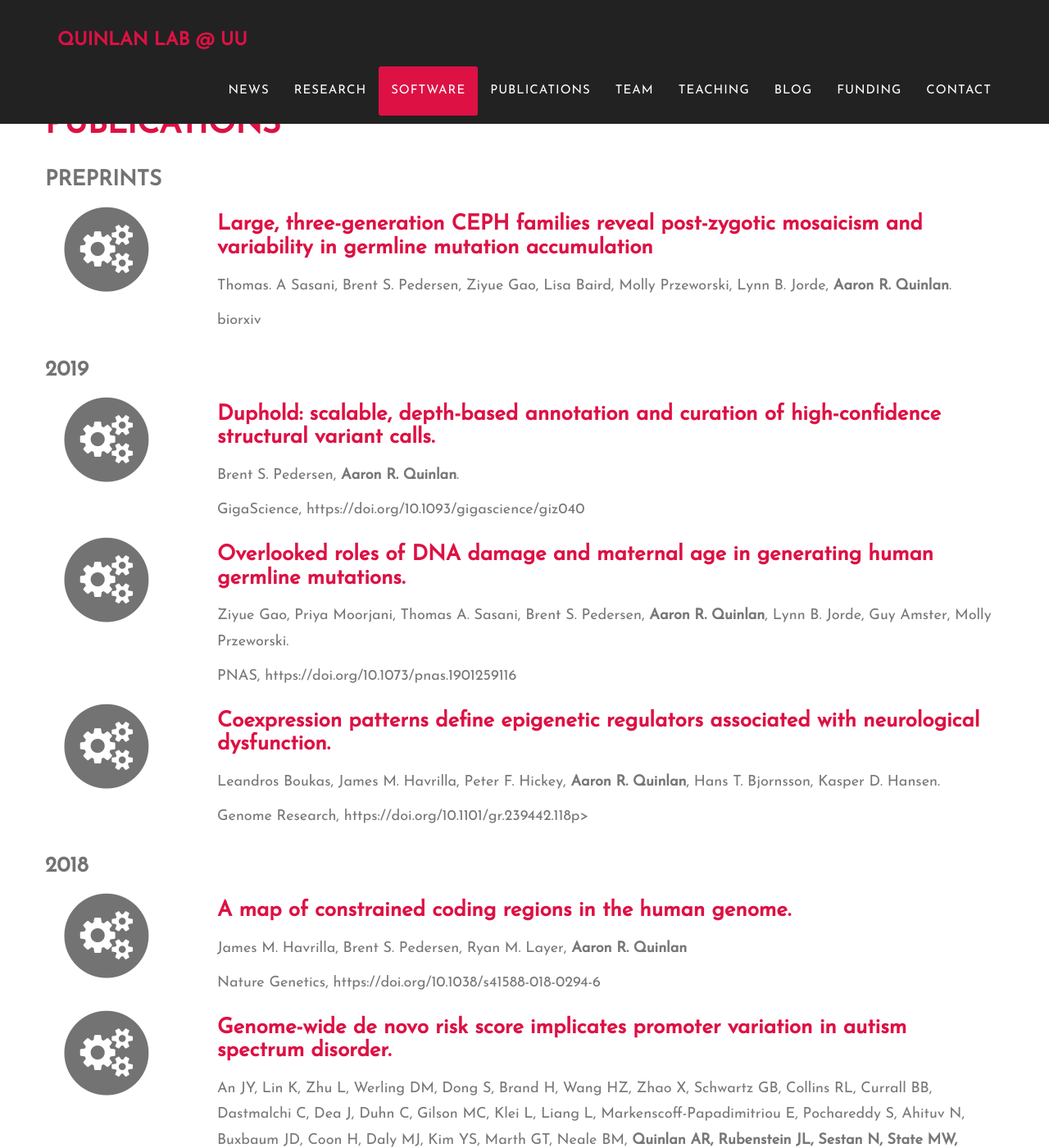
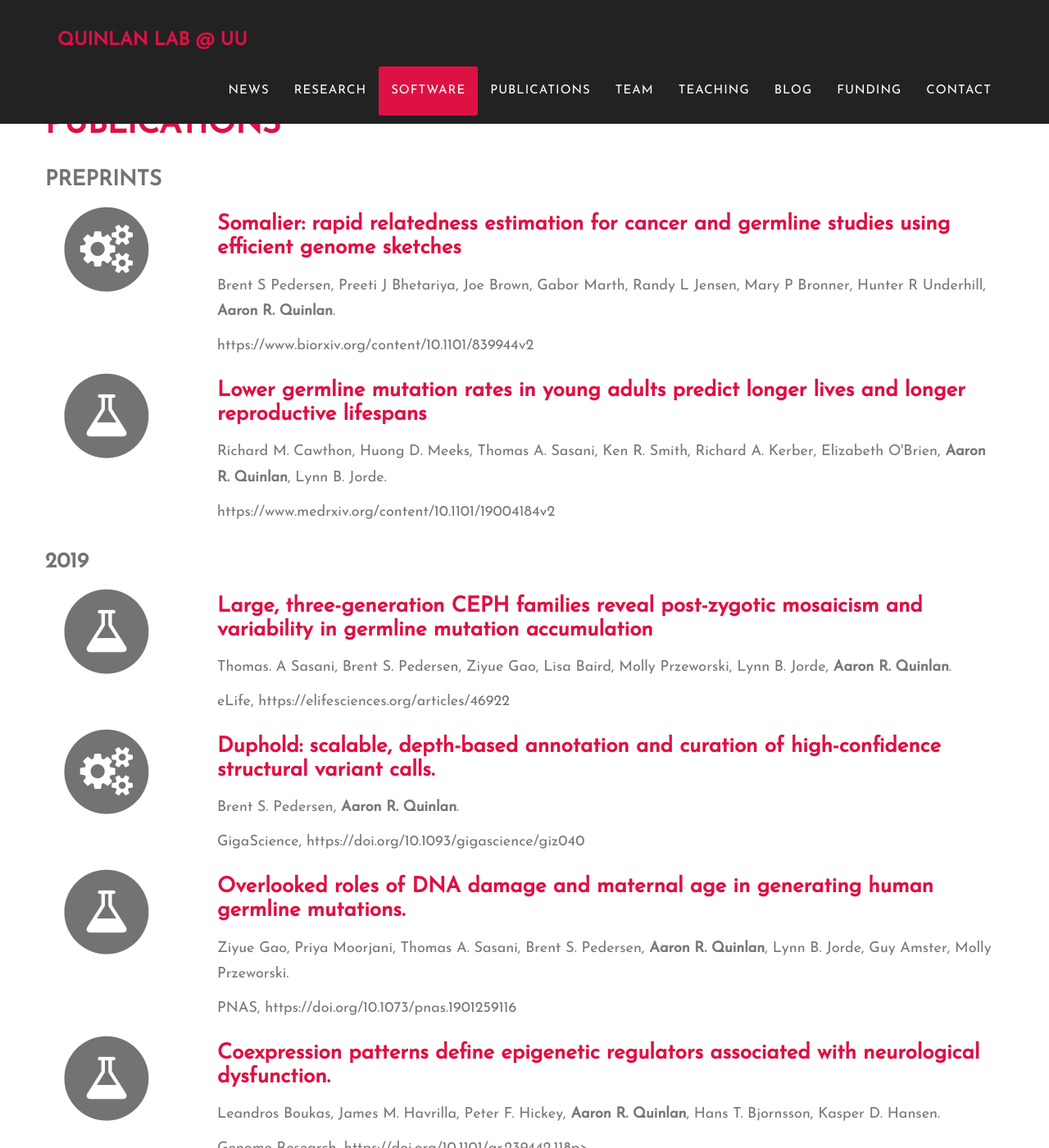
Before and after one commit to arq5x/arq5x.github.io, a Jekyll site: the page built from index.html, in a window 1280 px wide and 1400 px high, scrolled down 6992 px. Shown: the whole window at 82% size. Built offline with Jekyll 4.4.1, drawn with Linux system fonts in a browser that asks for light colours; some web fonts are replaced.

Commit message:
update publications

```diff
--- a/_includes/publications.html
+++ b/_includes/publications.html
@@ -9,7 +9,7 @@
         <div class="row">
             <h3 class="section-heading">Preprints</h3>
         </div>
-        <div class="row">
+        <div class="row text-left">
             <div class="col-md-2">
                 <span class="fa-stack fa-4x">
                     <i class="fa fa-circle fa-stack-2x text-secondary"></i>
@@ -17,20 +17,47 @@
                 </span>
             </div>
             <div class="col-md-10">
-                <h3 class="service-heading"><a href="https://www.biorxiv.org/content/10.1101/552117v1">Large,
+                <h3 class="service-heading"><a href="https://www.biorxiv.org/content/10.1101/839944v2">Somalier: rapid relatedness estimation for cancer and germline studies using efficient genome sketches</a></h3>
+                <p class="text-muted">Brent S Pedersen, Preeti J Bhetariya, Joe Brown, Gabor Marth, Randy L Jensen, Mary P Bronner, Hunter R Underhill, <strong>Aaron R. Quinlan</strong>.</p>
+                <p class="text-muted">https://www.biorxiv.org/content/10.1101/839944v2
+            </div>
+        </div>
+        <div class="row text-left">
+            <div class="col-md-2">
+                <span class="fa-stack fa-4x">
+                    <i class="fa fa-circle fa-stack-2x text-secondary"></i>
+                    <i class="fa fa-flask fa-stack-1x fa-inverse"></i>
+                </span>
+            </div>
+            <div class="col-md-10">
+                <h3 class="service-heading"><a href="https://www.biorxiv.org/content/10.1101/839944v2">Lower germline mutation rates in young adults predict longer lives and longer reproductive lifespans</a></h3>
+                <p class="text-muted">Richard M. Cawthon, Huong D. Meeks, Thomas A. Sasani, Ken R. Smith, Richard A. Kerber, Elizabeth O'Brien, <strong>Aaron R. Quinlan</strong>, Lynn B. Jorde. </p>
+                <p class="text-muted">https://www.medrxiv.org/content/10.1101/19004184v2
+            </div>
+        </div>
+        <!-- 2019 -->
+        <div class="row">
+            <h3 class="section-heading">2019</h3>
+        </div>
+
+
+        <div class="row text-left">
+            <div class="col-md-2">
+                <span class="fa-stack fa-4x">
+                    <i class="fa fa-circle fa-stack-2x text-secondary"></i>
+                    <i class="fa fa-flask fa-stack-1x fa-inverse"></i>
+                </span>
+            </div>
+            <div class="col-md-10">
+                <h3 class="service-heading"><a href="https://elifesciences.org/articles/46922">Large,
                         three-generation CEPH families reveal post-zygotic mosaicism and variability in germline
                         mutation accumulation</a></h3>
                 <p class="text-muted">Thomas. A Sasani, Brent S. Pedersen, Ziyue Gao, Lisa Baird, Molly Przeworski, Lynn
                     B. Jorde, <strong>Aaron R. Quinlan</strong>.</p>
-                <p class="text-muted">biorxiv
+                <p class="text-muted">eLife, https://elifesciences.org/articles/46922
             </div>
         </div>
-
-        <!-- 2019 -->
         <div class="row">
-            <h3 class="section-heading">2019</h3>
-        </div>
-        <div class="row text-left">
             <div class="col-md-2">
                 <span class="fa-stack fa-4x">
                     <i class="fa fa-circle fa-stack-2x text-secondary"></i>
@@ -49,7 +76,7 @@
             <div class="col-md-2">
                 <span class="fa-stack fa-4x">
                     <i class="fa fa-circle fa-stack-2x text-secondary"></i>
-                    <i class="fa fa-gears fa-stack-1x fa-inverse"></i>
+                    <i class="fa fa-flask fa-stack-1x fa-inverse"></i>
                 </span>
             </div>
             <div class="col-md-10">
@@ -65,7 +92,7 @@
             <div class="col-md-2">
                 <span class="fa-stack fa-4x">
                     <i class="fa fa-circle fa-stack-2x text-secondary"></i>
-                    <i class="fa fa-gears fa-stack-1x fa-inverse"></i>
+                    <i class="fa fa-flask fa-stack-1x fa-inverse"></i>
                 </span>
             </div>
             <div class="col-md-10">
```
